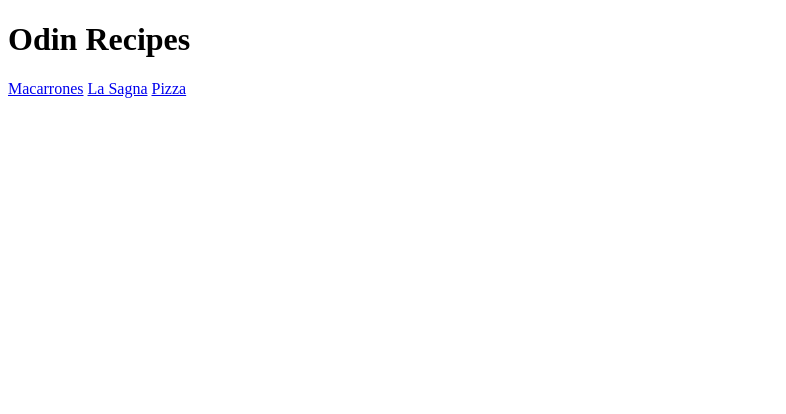
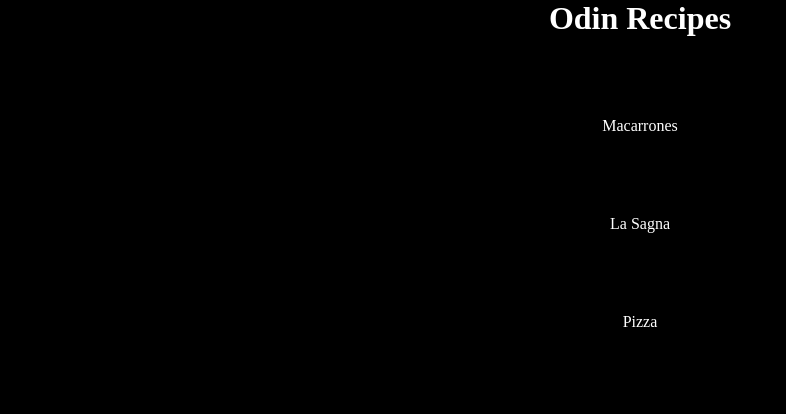
Before and after one commit to Samuel8275/Odin-Project, a plain HTML site: page Project Recipes/index.html in a window 1280 px wide. Shown: the whole page, without its empty margins (0-786 px from the left). Drawn offline with Linux system fonts and the light colour scheme.

Commit message:
Styles added

```diff
--- a/Project Recipes/index.html
+++ b/Project Recipes/index.html
@@ -4,12 +4,17 @@
     <meta charset="UTF-8">
     <meta http-equiv="X-UA-Compatible" content="IE=edge">
     <meta name="viewport" content="width=device-width, initial-scale=1.0">
-    <title>Document</title>
+    <link rel="stylesheet" href="style.css">
+    <title>Recipe|Odin Project</title>
 </head>
 <body>
-    <h1>Odin Recipes</h1>
-    <a href="./recipes/macarrones.html">Macarrones</a>
-    <a href="./recipes/lasagna.html">La Sagna</a>
-    <a href="./recipes/pizza.html">Pizza</a>
+    <header class="header">
+        <h1 class="heading">Odin Recipes</h1>
+        <div class="links">
+            <a class="link" href="./recipes/macarrones.html">Macarrones</a>
+            <a class="link" href="./recipes/lasagna.html">La Sagna</a>
+            <a class="link" href="./recipes/pizza.html">Pizza</a>
+        </div>
+    </header>
 </body>
 </html>
--- /dev/null
+++ b/Project Recipes/recipes/recipes.css
@@ -0,0 +1,4 @@
+body {
+    background-color: #000;
+    color: #fff;
+}
--- /dev/null
+++ b/Project Recipes/style.css
@@ -0,0 +1,36 @@
+* {
+    margin: 0;
+    padding: 0;
+    box-sizing: border-box;
+}
+
+body {
+    background-color: #000;
+}
+
+.header {
+    display: flex;
+    flex-direction: column;
+    text-align: center;
+}
+
+.links {
+    display: flex;
+    flex-direction: column;
+    text-align: center;
+    margin-top: 5em;
+}
+
+.heading {
+    color: #fff;
+}
+
+.link {
+    text-decoration: none;
+    color: #fff;
+    margin-bottom: 5em;
+}
+
+.link:hover {
+    text-decoration: underline;
+}
```
Also changed, not shown: Project Recipes/recipes/lasagna.html (+2 -1 lines), Project Recipes/recipes/macarrones.html (+2 -1 lines), Project Recipes/recipes/pizza.html (+2 -1 lines).
